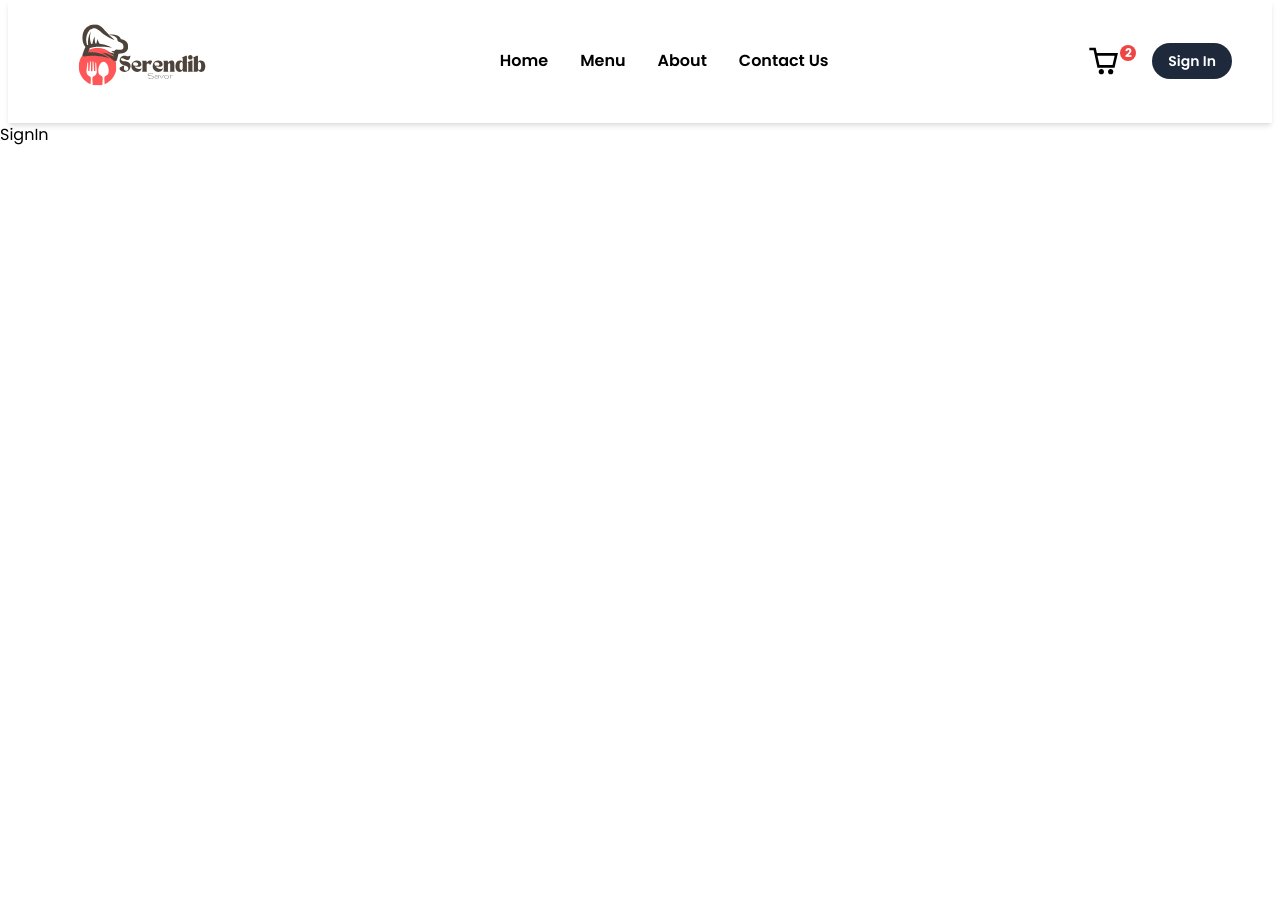
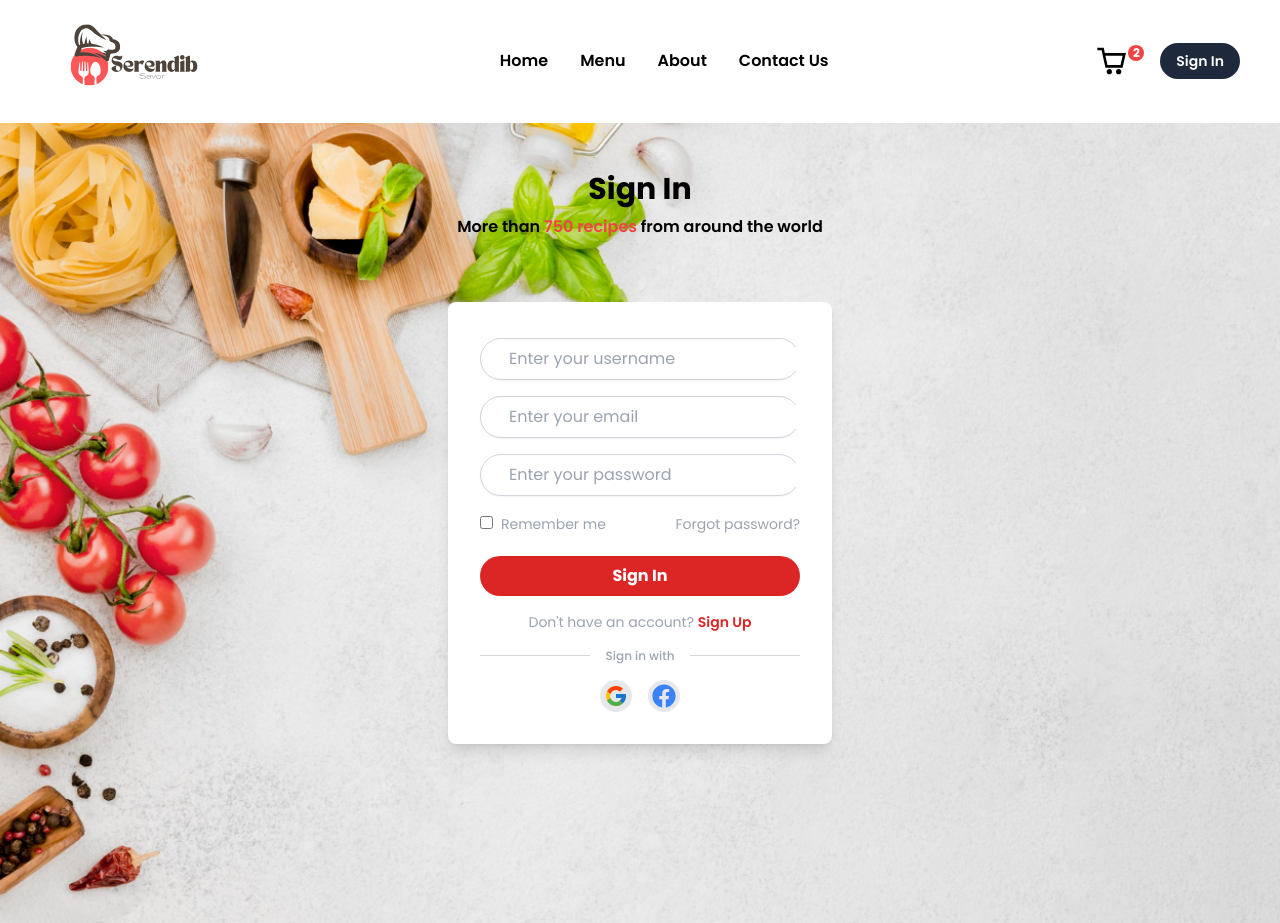
Before and after one commit to gihanbandaraa/restaurant-web-frontend, a React (Vite) app: page /sign-in in a window 1280 px wide. Before the commit the page ends 800 px from the top, so only its background shows below. Built offline with nearby package versions, Linux system fonts and the light colour scheme.

Commit message:
Create UI of the sign in page

```diff
--- a/src/components/NavBar.jsx
+++ b/src/components/NavBar.jsx
@@ -12,7 +12,7 @@ const NavBar = () => {
   };
 
   return (
-    <nav className="mx-2 shadow-md sm:px-8">
+    <nav className="shadow-md sm:px-8">
       <div className="flex items-center mx-2 justify-between">
         <Link to={"/"}>
           <img
--- a/src/pages/SignIn.jsx
+++ b/src/pages/SignIn.jsx
@@ -1,9 +1,120 @@
-import React from 'react'
+import React from "react";
+import { CiLock } from "react-icons/ci";
+import { FaFacebook, FaRegEnvelope, FaRegUserCircle } from "react-icons/fa";
+import { FcGoogle } from "react-icons/fc";
+import { Link } from "react-router-dom";
 
 const SignIn = () => {
   return (
-    <div>SignIn</div>
-  )
-}
+    <div className="h-screen w-full relative">
+      <img
+        src="Images/back.jpg"
+        alt=""
+        className="h-full w-full object-cover"
+      />
+      <div className="absolute inset-0 mt-10 md:mt-10 lg:mt-12  text-center">
+        <h1 className="font-bold text-xl md:text-3xl">Sign In</h1>
+        <p className="font-semibold text-sm sm:text-base px-1 mt-2">
+          More than <span className="text-red-500">750 recipes</span> from
+          around the world
+        </p>
+      </div>
+      <div className="absolute inset-0 flex items-center justify-center p-4">
+        <div className="bg-white  p-8 rounded-lg shadow-lg max-w-sm w-full">
+          <form className="space-y-4">
+            <div>
+              <div
+                className="mt-1 items-center w-full
+              flex flex-row px-3 py-2 border gap-2 sm:gap-4
+               border-gray-300 rounded-full shadow-sm
+                focus:ring focus:ring-indigo-200"
+              >
+                <FaRegUserCircle
+                  className="inline-block text-gray-400  "
+                  size={20}
+                />
+                <input
+                  type="text"
+                  className="focus:outline-none text-sm sm:text-base"
+                  placeholder="Enter your username"
+                />
+              </div>
+              <div className="mt-4 items-center w-full flex flex-row px-3 py-2 border gap-2 sm:gap-4 border-gray-300 rounded-full shadow-sm  focus:ring focus:ring-indigo-200">
+                <FaRegEnvelope
+                  className="inline-block text-gray-400"
+                  size={20}
+                />
+                <input
+                  type="email"
+                  className="focus:outline-none text-sm sm:text-base"
+                  placeholder="Enter your email"
+                />
+              </div>
+              <div className="mt-4 items-center w-full flex flex-row px-3 py-2 border gap-2 sm:gap-4 border-gray-300 rounded-full shadow-sm  focus:ring focus:ring-indigo-200">
+                <CiLock className="inline-block text-gray-400" size={20} />
+                <input
+                  type="password"
+                  className="focus:outline-none text-sm sm:text-base"
+                  placeholder="Enter your password"
+                />
+              </div>
+            </div>
+            <div className="flex sm:items-center gap-2 flex-col sm:flex-row  justify-between">
+              <div>
+                <input type="checkbox" id="remember" />
+                <label
+                  htmlFor="remember"
+                  className="ml-2 text-xs sm:text-sm text-gray-400"
+                >
+                  Remember me
+                </label>
+              </div>
+              <a
+                href="#"
+                className="text-xs sm:text-sm text-gray-400 hover:underline"
+              >
+                Forgot password?
+              </a>
+            </div>
+            <div>
+              <button
+                type="submit"
+                className="bg-red-600 text-white font-bold w-full mt-1 px-4 py-2 rounded-full hover:bg-red-400 transition"
+              >
+                Sign In
+              </button>
+            </div>
+          </form>
+          <div className="mt-4">
+            <p className="text-center text-sm text-gray-400">
+              Don't have an account?{" "}
+              <Link
+                to={"/sign-up"}
+                className="text-red-600 font-semibold hover:underline"
+              >
+                Sign Up
+              </Link>
+            </p>
+          </div>
+          <div className="flex items-center justify-center my-4">
+            <div className="flex-grow border-t border-gray-300"></div>
+            <span className="mx-4 text-xs font-medium text-gray-400">
+              Sign in with
+            </span>
+            <div className="flex-grow border-t border-gray-300"></div>
+          </div>
+          <div className="flex justify-center gap-4">
+            <div className="bg-gray-200 rounded-full p-1 ">
+              <FcGoogle className="text-2xl " />
+            </div>
+            <div className="bg-gray-200 rounded-full p-1 ">
+              <FaFacebook className="text-2xl text-blue-500" />
+            </div>
+          </div>
+        </div>
+      </div>
+    </div>
+  );
+};
 
-export default SignIn
+export default SignIn;
```
Also changed, not shown: public/Images/back.jpg (added).
